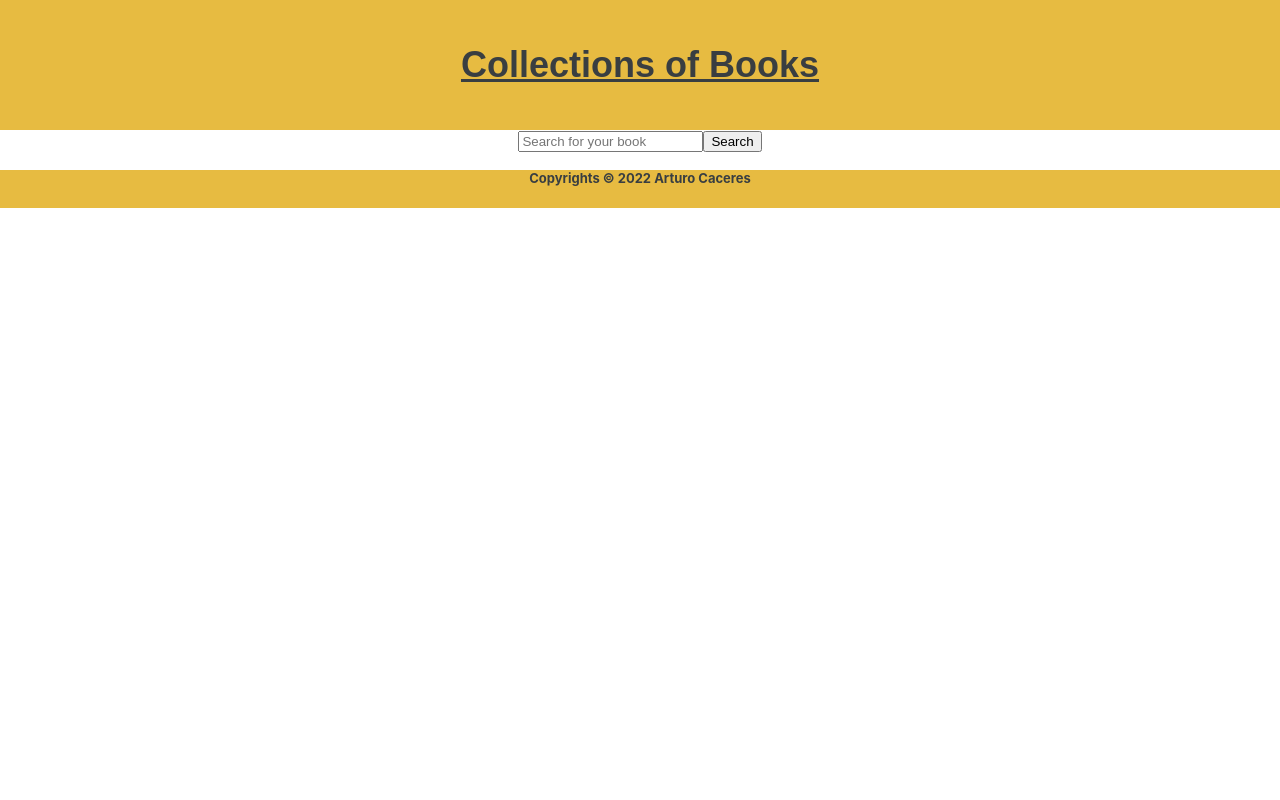
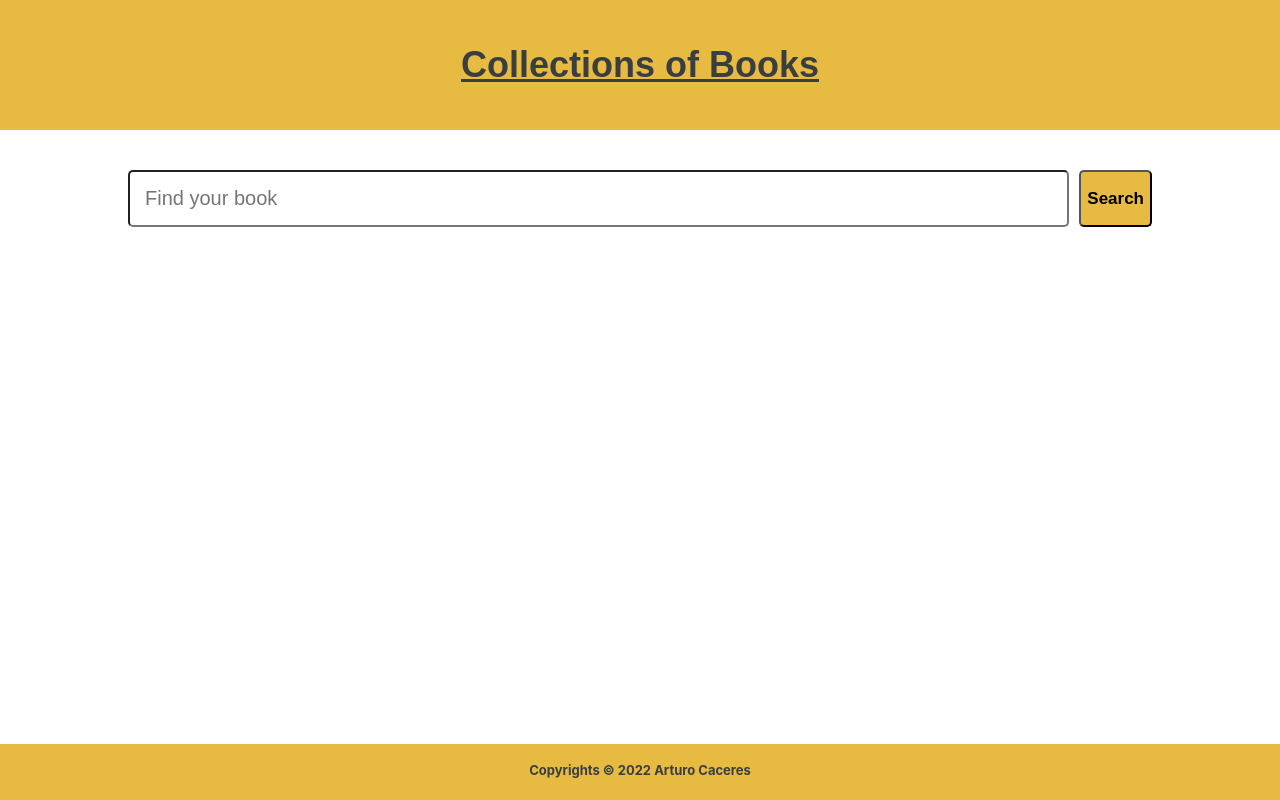
Before and after one commit to arturo-caceres/google-books-search-engine, a React (Create React App) app in the folder google-books-search/: page / in a window 1280 px wide. Built offline with nearby package versions, Linux system fonts and the light colour scheme.

Commit message:
updating style on form

```diff
--- a/google-books-search/src/App.js
+++ b/google-books-search/src/App.js
@@ -1,4 +1,4 @@
-import './App.css';
+import styles from './App.module.scss';
 import Footer from './Components/Footer/Footer';
 import Form from './Components/Form';
 import Header from './Components/Header/Header';
@@ -26,21 +26,33 @@ function App() {
         <div className="App">
             <Header />
             <Form onSubmit={setSearch} />
+
+            <div className={styles.main__box}>
                 {books.map((book, i) => {
-                console.log(book);
+                    console.log(book.volumeInfo.imageLinks);
                     return (
                         <Book
                             key={i}
-                        img={book.volumeInfo.imageLinks.thumbnail}
+                            img={
+                                book.volumeInfo.imageLinks &&
+                                book.volumeInfo.imageLinks.thumbnail
+                            }
                             title={book.volumeInfo.title}
                             author={book.volumeInfo.authors}
                             description={book.volumeInfo.description}
                         />
                     );
                 })}
+            </div>
             <Footer />
         </div>
     );
 }
 
 export default App;
+
+// max-width: 1280px;
+//     display: flex;
+//     margin: 0 auto;
+//     flex-wrap: wrap;
+//     justify-content: center;
--- a/google-books-search/src/App.css
+++ b/google-books-search/src/App.module.scss
@@ -1,5 +1,15 @@
+@import './Partials/palette';
+
 .App {
     text-align: center;
+}
+
+.main__box {
+    max-width: 1280px;
+    display: flex;
+    margin: 0 auto 50px;
+    flex-wrap: wrap;
+    justify-content: center;
 }
 
 .App-logo {
--- a/google-books-search/src/Components/Book/Book.jsx
+++ b/google-books-search/src/Components/Book/Book.jsx
@@ -1,5 +1,5 @@
 import React from 'react';
-// import styles from '../Book/Book.module,scss';
+import styles from './Book.module.scss';
 
 //Each book in the grid should have an image, author, title and description
 
@@ -7,11 +7,15 @@ const Book = ({ img, title, author, description }) => {
     console.log(img, title, author, description);
 
     return (
-        <div className="book">
-            <img src={img} alt="" />
-            <h2>Title: {title} </h2>
-            <h3>Author: {author} </h3>
-            <p>Description: {description} </p>
+        <div className={styles.book}>
+            <img className={styles.book__img} src={img} alt="" />
+            <div className={styles.book__box}>
+                <h2 className={styles.book__box__title}>Title: {title} </h2>
+                <h3 className={styles.book__box__author}>Author: {author} </h3>
+                <p className={styles.book__box__desc}>
+                    Description: {description}{' '}
+                </p>
+            </div>
         </div>
     );
 };
--- a/google-books-search/src/Components/Book/Book.module.scss
+++ b/google-books-search/src/Components/Book/Book.module.scss
@@ -1,10 +1,59 @@
 @import '../../Partials/palette';
 
 .book {
-    height: 200px;
+    border: solid #d3d0cb;
     display: flex;
-    padding: 10px;
-    border-radius: 5px;
-    transition: 0.5s;
-    background-color: rgba(0, 0, 0, 0.041);
+    flex-direction: column;
+    justify-content: space-between;
+    align-items: center;
+
+    width: 300px;
+    height: 400px;
+
+    margin: 20px;
+    padding: 20px;
+    border-radius: 20px;
+
+    font-weight: 100;
+
+    &__img {
+        width: 40%;
+        // object-fit: cover;
+    }
+
+    &__box {
+        width: 100%;
+        display: flex;
+        flex-direction: column;
+        background-color: $quinary-color;
+        border-radius: 5px;
+
+        &__title {
+            font-size: 17px;
+            padding: 4px;
+            color: $primary-color;
+        }
+
+        &__author {
+            padding: 4px;
+            font-size: 15px;
+            color: $primary-color;
+        }
+
+        &__desc {
+            margin: 5px;
+            font-size: 12px;
+            overflow: hidden;
+            display: -webkit-box;
+            -webkit-line-clamp: 4;
+            -webkit-box-orient: vertical;
+        }
+    }
+
+    &:hover {
+        cursor: pointer;
+        background-color: $senary-color;
+        transform: scale(1.05);
+        transition: 0.5s;
+    }
 }
--- a/google-books-search/src/Components/Footer/Footer.module.scss
+++ b/google-books-search/src/Components/Footer/Footer.module.scss
@@ -6,4 +6,8 @@
     background-color: $quinary-color;
     color: $primary-color;
     padding-bottom: 5px;
+    position: fixed;
+    bottom: 0;
+    left: 0;
+    right: 0;
 }
--- a/google-books-search/src/Components/Form/Form.jsx
+++ b/google-books-search/src/Components/Form/Form.jsx
@@ -1,4 +1,5 @@
 import { useState } from 'react';
+import styles from './Form.module.scss';
 
 const Form = ({ onSubmit }) => {
     const [search, setSearch] = useState('');
@@ -10,15 +11,16 @@ const Form = ({ onSubmit }) => {
     };
 
     return (
-        <div>
-            <form onSubmit={handleSubmit}>
+        <div className={styles.form}>
+            <form className={styles.form__main} onSubmit={handleSubmit}>
                 <input
+                    className={styles.form__main__input}
                     type="text"
                     value={search}
-                    placeholder="Search for your book"
+                    placeholder="Find your book"
                     onChange={handleChange}
                 />
-                <button>Search</button>
+                <button className={styles.form__main__button}>Search</button>
             </form>
         </div>
     );
--- a/google-books-search/src/Components/Form/Form.module.scss
+++ b/google-books-search/src/Components/Form/Form.module.scss
@@ -0,0 +1,29 @@
+@import '../../Partials/palette';
+
+.form {
+    padding: 10px;
+
+    &__main {
+        margin: 0 auto;
+        padding: 30px 0;
+        display: flex;
+        max-width: 1024px;
+        flex: 1;
+        justify-content: center;
+
+        &__input {
+            flex: 1;
+            padding: 15px;
+            font-size: 20px;
+            border-radius: 5px;
+        }
+
+        &__button {
+            margin-left: 10px;
+            font-size: 17px;
+            background-color: $quinary-color;
+            font-weight: bold;
+            border-radius: 5px;
+        }
+    }
+}
```
Lines whose indentation alone changed are shown as unchanged.
